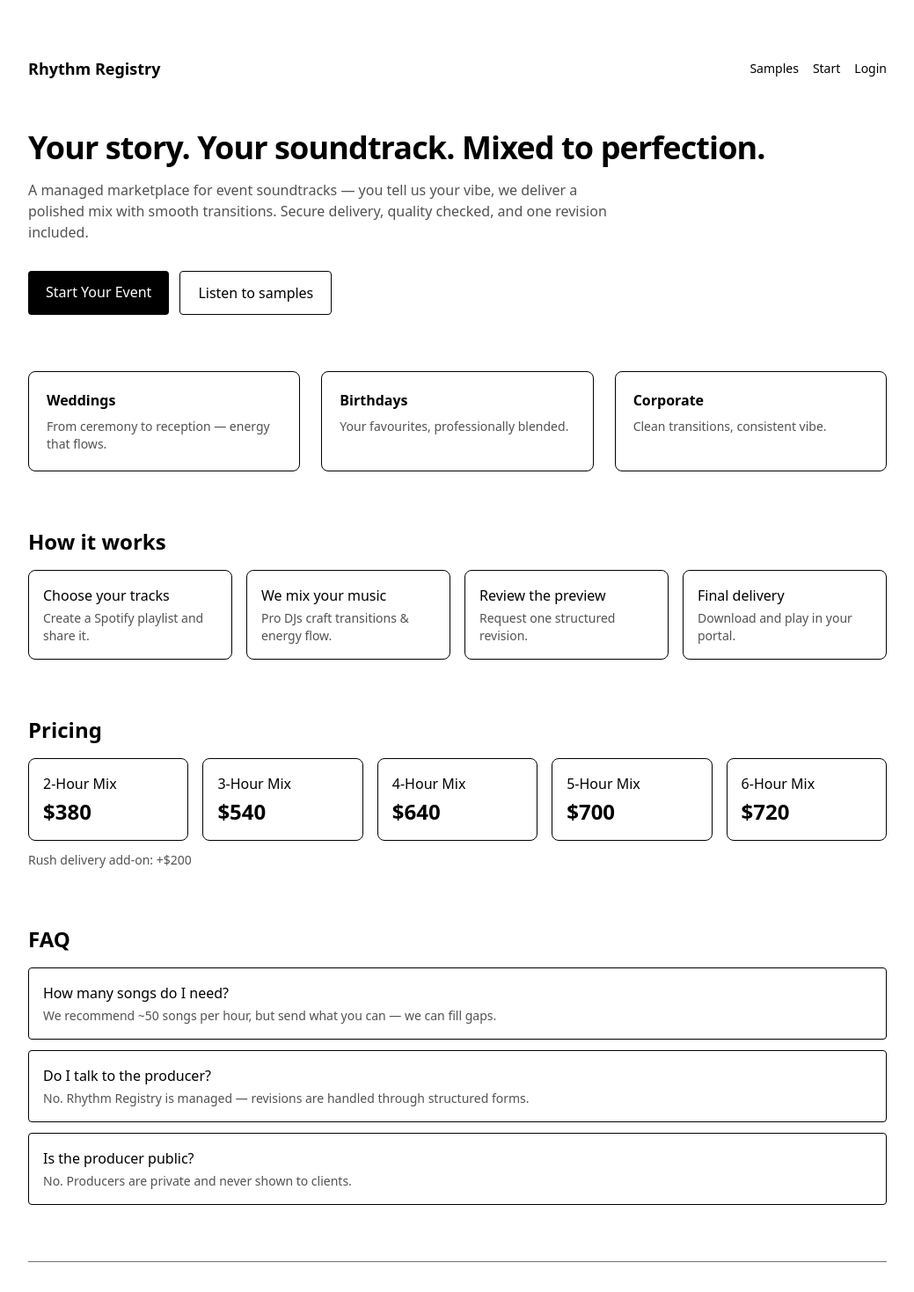
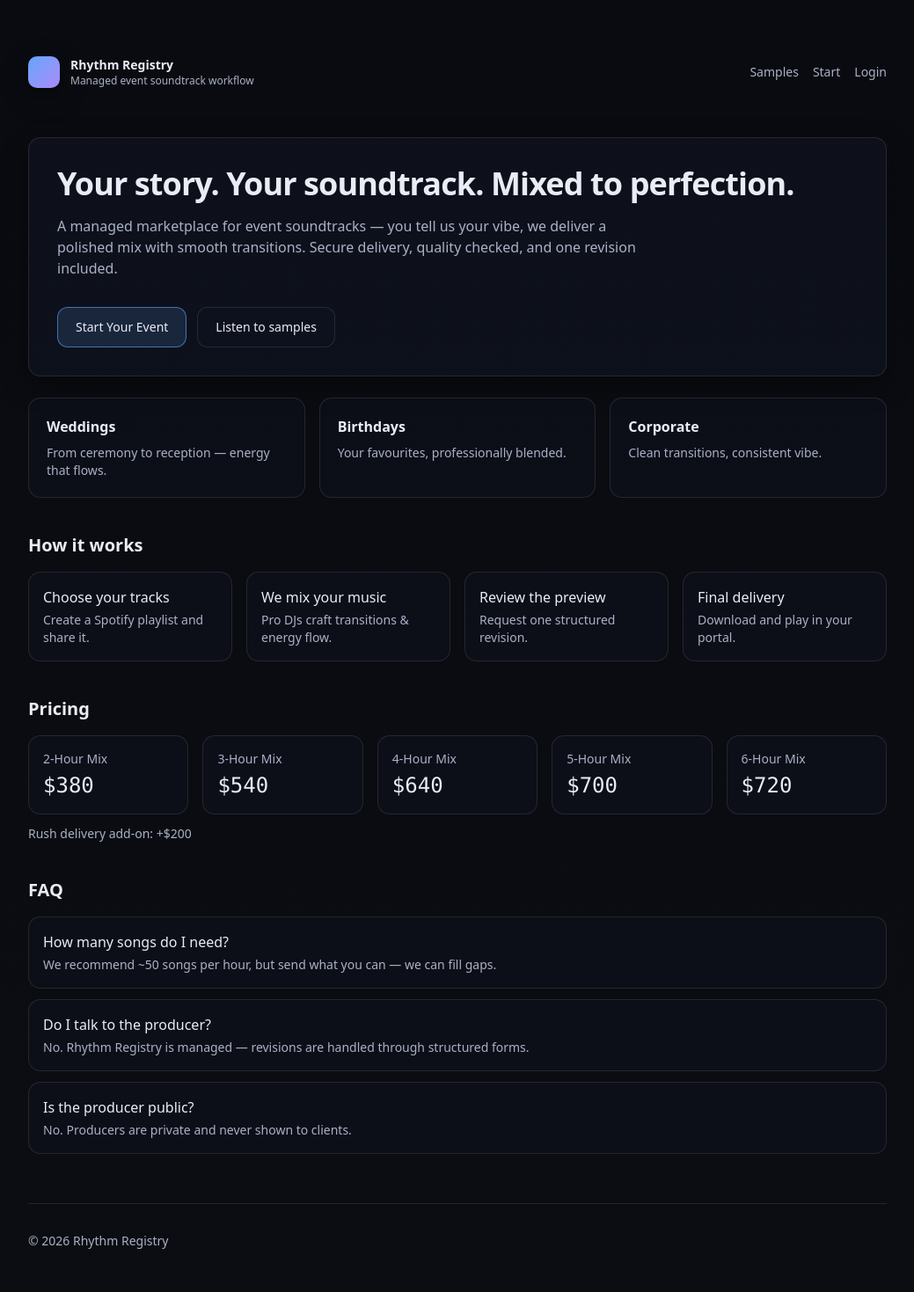
Before and after one commit to thomasarvick-Arbytals/rhythm-registry-mvp, a Next.js app: page / in a window 1280 px wide. Shown: the top 1469 px of the page at 88% size, without its empty margins (120-1159 px from the left). Built offline with nearby package versions, Linux system fonts and the light colour scheme.

Commit message:
UI: wireframe-style DJ area + landing page

```diff
--- a/src/app/page.tsx
+++ b/src/app/page.tsx
@@ -2,47 +2,60 @@ import Link from 'next/link';
 
 export default function HomePage() {
   return (
+    <div className="min-h-screen bg-gradient-to-b from-[#090b10] to-[#0b0d12] text-[#e9ecf5]">
       <main className="mx-auto max-w-5xl px-6 py-16">
-      <header className="flex items-center justify-between">
-        <div className="text-lg font-semibold">Rhythm Registry</div>
-        <nav className="flex items-center gap-4 text-sm">
-          <Link className="hover:underline" href="/samples">Samples</Link>
-          <Link className="hover:underline" href="/start">Start</Link>
-          <Link className="hover:underline" href="/login">Login</Link>
+        <header className="flex flex-wrap items-center justify-between gap-4">
+          <div className="flex items-center gap-3">
+            <div className="h-9 w-9 rounded-[10px] bg-gradient-to-br from-[#60a5fa] to-[#a78bfa] shadow-[0_10px_30px_rgba(0,0,0,.35)]" />
+            <div>
+              <div className="text-sm font-semibold">Rhythm Registry</div>
+              <div className="text-xs text-[#aab1c6]">Managed event soundtrack workflow</div>
+            </div>
+          </div>
+          <nav className="flex items-center gap-4 text-sm text-[#aab1c6]">
+            <Link className="hover:text-[#e9ecf5]" href="/samples">
+              Samples
+            </Link>
+            <Link className="hover:text-[#e9ecf5]" href="/start">
+              Start
+            </Link>
+            <Link className="hover:text-[#e9ecf5]" href="/login">
+              Login
+            </Link>
           </nav>
         </header>
 
-      <section className="mt-14">
+        <section className="mt-14 rounded-[14px] border border-white/10 bg-[rgba(18,22,37,.55)] p-8 shadow-[0_10px_30px_rgba(0,0,0,.35)]">
           <h1 className="text-4xl font-semibold tracking-tight">Your story. Your soundtrack. Mixed to perfection.</h1>
-        <p className="mt-4 max-w-2xl text-neutral-600">
+          <p className="mt-4 max-w-2xl text-[#aab1c6]">
             A managed marketplace for event soundtracks — you tell us your vibe, we deliver a polished mix with smooth transitions.
             Secure delivery, quality checked, and one revision included.
           </p>
-        <div className="mt-8 flex gap-3">
-          <Link className="rounded bg-black px-5 py-3 text-white" href="/start">
+          <div className="mt-8 flex flex-wrap gap-3">
+            <Link className="rounded-xl border border-[rgba(96,165,250,.6)] bg-[rgba(96,165,250,.15)] px-5 py-3 text-sm" href="/start">
               Start Your Event
             </Link>
-          <Link className="rounded border px-5 py-3" href="/samples">
+            <Link className="rounded-xl border border-white/10 bg-[rgba(15,19,32,.55)] px-5 py-3 text-sm" href="/samples">
               Listen to samples
             </Link>
           </div>
         </section>
 
-      <section className="mt-16 grid gap-6 md:grid-cols-3">
+        <section className="mt-6 grid gap-4 md:grid-cols-3">
           {[
             { title: 'Weddings', desc: 'From ceremony to reception — energy that flows.' },
             { title: 'Birthdays', desc: 'Your favourites, professionally blended.' },
             { title: 'Corporate', desc: 'Clean transitions, consistent vibe.' },
           ].map((c) => (
-          <div key={c.title} className="rounded-lg border p-5">
+            <div key={c.title} className="rounded-[14px] border border-white/10 bg-[rgba(18,22,37,.35)] p-5">
               <div className="font-semibold">{c.title}</div>
-            <div className="mt-2 text-sm text-neutral-600">{c.desc}</div>
+              <div className="mt-2 text-sm text-[#aab1c6]">{c.desc}</div>
             </div>
           ))}
         </section>
 
-      <section className="mt-16">
-        <h2 className="text-2xl font-semibold">How it works</h2>
+        <section className="mt-10">
+          <h2 className="text-xl font-semibold">How it works</h2>
           <ol className="mt-4 grid gap-4 md:grid-cols-4">
             {[
               ['Choose your tracks', 'Create a Spotify playlist and share it.'],
@@ -50,16 +63,16 @@ export default function HomePage() {
               ['Review the preview', 'Request one structured revision.'],
               ['Final delivery', 'Download and play in your portal.'],
             ].map(([t, d]) => (
-            <li key={t} className="rounded-lg border p-4">
+              <li key={t} className="rounded-[14px] border border-white/10 bg-[rgba(18,22,37,.35)] p-4">
                 <div className="font-medium">{t}</div>
-              <div className="mt-1 text-sm text-neutral-600">{d}</div>
+                <div className="mt-1 text-sm text-[#aab1c6]">{d}</div>
               </li>
             ))}
           </ol>
         </section>
 
-      <section className="mt-16">
-        <h2 className="text-2xl font-semibold">Pricing</h2>
+        <section className="mt-10">
+          <h2 className="text-xl font-semibold">Pricing</h2>
           <div className="mt-4 grid gap-4 md:grid-cols-5">
             {[
               ['2-Hour Mix', '$380'],
@@ -68,36 +81,35 @@ export default function HomePage() {
               ['5-Hour Mix', '$700'],
               ['6-Hour Mix', '$720'],
             ].map(([t, p]) => (
-            <div key={t} className="rounded-lg border p-4">
-              <div className="font-medium">{t}</div>
-              <div className="mt-1 text-2xl font-semibold">{p}</div>
+              <div key={t} className="rounded-[14px] border border-white/10 bg-[rgba(18,22,37,.35)] p-4">
+                <div className="text-sm text-[#aab1c6]">{t}</div>
+                <div className="mt-1 font-mono text-2xl">{p}</div>
               </div>
             ))}
           </div>
-        <div className="mt-3 text-sm text-neutral-600">Rush delivery add-on: +$200</div>
+          <div className="mt-3 text-sm text-[#aab1c6]">Rush delivery add-on: +$200</div>
         </section>
 
-      <section className="mt-16">
-        <h2 className="text-2xl font-semibold">FAQ</h2>
+        <section className="mt-10">
+          <h2 className="text-xl font-semibold">FAQ</h2>
           <div className="mt-4 space-y-3">
-          <div className="rounded border p-4">
-            <div className="font-medium">How many songs do I need?</div>
-            <div className="mt-1 text-sm text-neutral-600">We recommend ~50 songs per hour, but send what you can — we can fill gaps.</div>
+            {[
+              ['How many songs do I need?', 'We recommend ~50 songs per hour, but send what you can — we can fill gaps.'],
+              ['Do I talk to the producer?', 'No. Rhythm Registry is managed — revisions are handled through structured forms.'],
+              ['Is the producer public?', 'No. Producers are private and never shown to clients.'],
+            ].map(([q, a]) => (
+              <div key={q} className="rounded-[14px] border border-white/10 bg-[rgba(18,22,37,.35)] p-4">
+                <div className="font-medium">{q}</div>
+                <div className="mt-1 text-sm text-[#aab1c6]">{a}</div>
               </div>
-          <div className="rounded border p-4">
-            <div className="font-medium">Do I talk to the producer?</div>
-            <div className="mt-1 text-sm text-neutral-600">No. Rhythm Registry is managed — revisions are handled through structured forms.</div>
-          </div>
-          <div className="rounded border p-4">
-            <div className="font-medium">Is the producer public?</div>
-            <div className="mt-1 text-sm text-neutral-600">No. Producers are private and never shown to clients.</div>
-          </div>
+            ))}
           </div>
         </section>
 
-      <footer className="mt-16 border-t pt-8 text-sm text-neutral-500">
+        <footer className="mt-14 border-t border-white/10 pt-8 text-sm text-[#aab1c6]">
           <div>© {new Date().getFullYear()} Rhythm Registry</div>
         </footer>
       </main>
+    </div>
   );
 }
```
Lines whose indentation alone changed are shown as unchanged.
